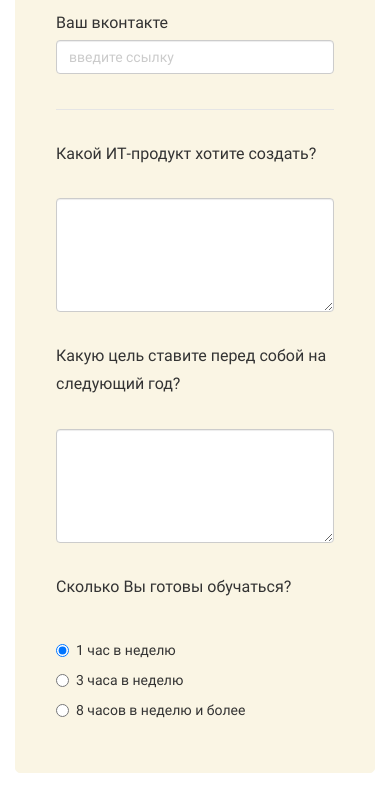
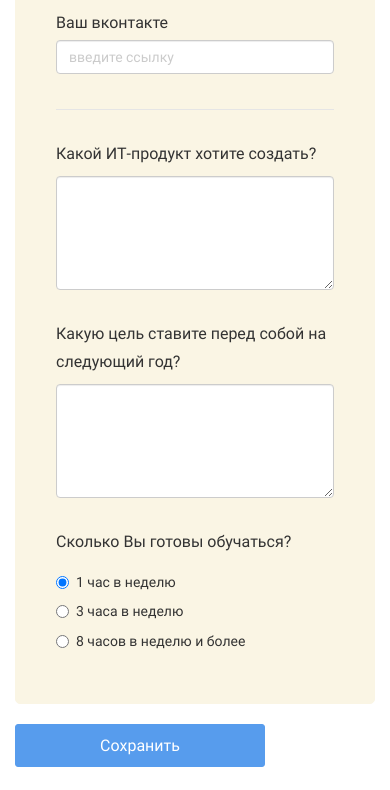
Before and after one commit to ArtDir/Start, a plain HTML site: page profile.html in a window 390 px wide. Shown: the part 690-1480 px from the top of the page. Drawn offline with nearby package versions, Linux system fonts and the light colour scheme.

Commit message:
ubrani otstupi na small version

```diff
--- a/css/media.css
+++ b/css/media.css
@@ -1,3 +1,11 @@
+/*==========  profile all small screens  ==========*/
+
+@media (max-width:1199px) {
+    label.col-lg-3.pustihka{
+        display: none;
+    }
+}
+
 /*==========  Desktop First Method  ==========*/
 
 /* Large Devices, Wide Screens */
--- a/profile.html
+++ b/profile.html
@@ -136,8 +136,7 @@
                         </div><legend></legend>
                         <p>Какой ИТ-продукт хотите создать?</p>
                         <div class="form-group">
-                            <label class="col-lg-3 control-label" for=
-                            "inputEmail"></label>
+                            <label class="col-lg-3 pustihka"></label>
                             <div class="col-lg-8">
                                 <textarea class="form-control" placeholder=""
                                 rows="5" style="max-width:600px;"></textarea>
@@ -145,8 +144,7 @@
                         </div>
                         <p>Какую цель ставите перед собой на следующий год?</p>
                         <div class="form-group">
-                            <label class="col-lg-3 control-label" for=
-                            "inputEmail"></label>
+                            <label class="col-lg-3 pustihka"></label>
                             <div class="col-lg-8">
                                 <textarea class="form-control" placeholder=""
                                 rows="5" style="max-width:600px;"></textarea>
@@ -154,7 +152,7 @@
                         </div>
                         <p>Сколько Вы готовы обучаться?</p>
                         <div class="form-group">
-                            <label class="col-lg-3"></label>
+                            <label class="col-lg-3 pustihka"></label>
                             <div class="col-lg-9">
                                 <div class="radio">
                                     <label><input checked id="optionsRadios1"
```
